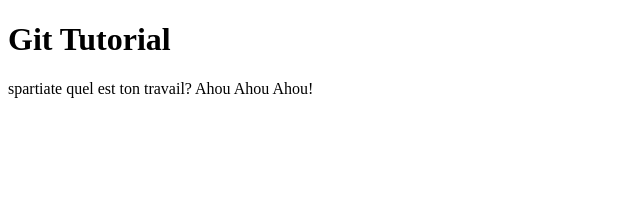
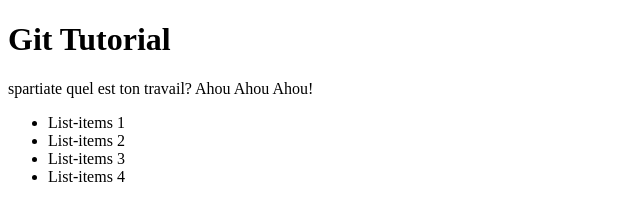
Before and after one commit to Brell05/git-tutorial, a plain HTML site: page index.html in a window 1280 px wide. Shown: the whole page, without its empty margins (0-640 px from the left). Drawn offline with Linux system fonts and the light colour scheme.

Commit message:
Added list-Items

```diff
--- a/index.html
+++ b/index.html
@@ -8,5 +8,11 @@
 <body>
     <h1>Git Tutorial</h1>
     <p>spartiate quel est ton travail? Ahou Ahou Ahou!</p>
+    <ul>
+        <li>List-items 1</li>
+        <li>List-items 2</li>
+        <li>List-items 3</li>
+        <li>List-items 4</li>
+    </ul>
 </body>
 </html>
```
